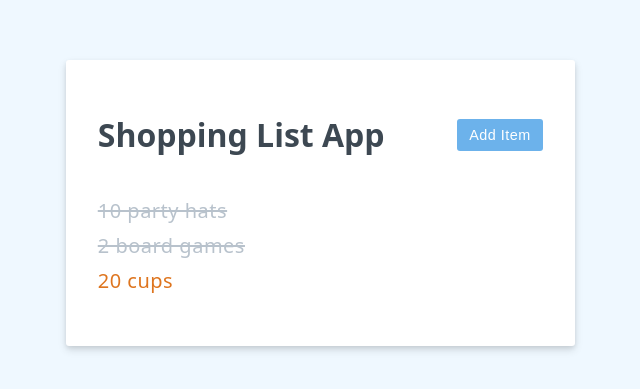
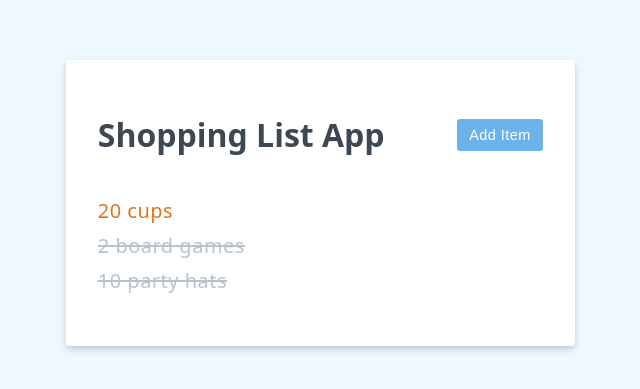
Before and after one commit to sasabeghiu/vue-fundamentals-options-api-course, a Vue app: page / in a window 1280 px wide. Shown: the part 197-586 px from the top of the page, without its empty margins (356-996 px from the left). Built offline with nearby package versions, Linux system fonts and the light colour scheme.

Commit message:
added computed method to reverse the items

```diff
--- a/src/App.vue
+++ b/src/App.vue
@@ -22,7 +22,7 @@
     <p v-if="items.length === 0">Good job! You completed the shopping list.</p>
 
     <ul>
-      <li v-for="item in items" @click="togglePurchased(item)" :key="item.id"
+      <li v-for="item in reversedItems" @click="togglePurchased(item)" :key="item.id"
         :class="{ strikeout: item.purchased, priority: item.highPriority }">
         {{ item.label }}
       </li>
@@ -45,6 +45,11 @@ export default {
         { id: 2, label: "2 board games", purchased: true, highPriority: false },
         { id: 3, label: "20 cups", purchased: false, highPriority: true },
       ]
+    }
+  },
+  computed: {
+    reversedItems() {
+      return [...this.items].reverse()
     }
   },
   methods: {
```
